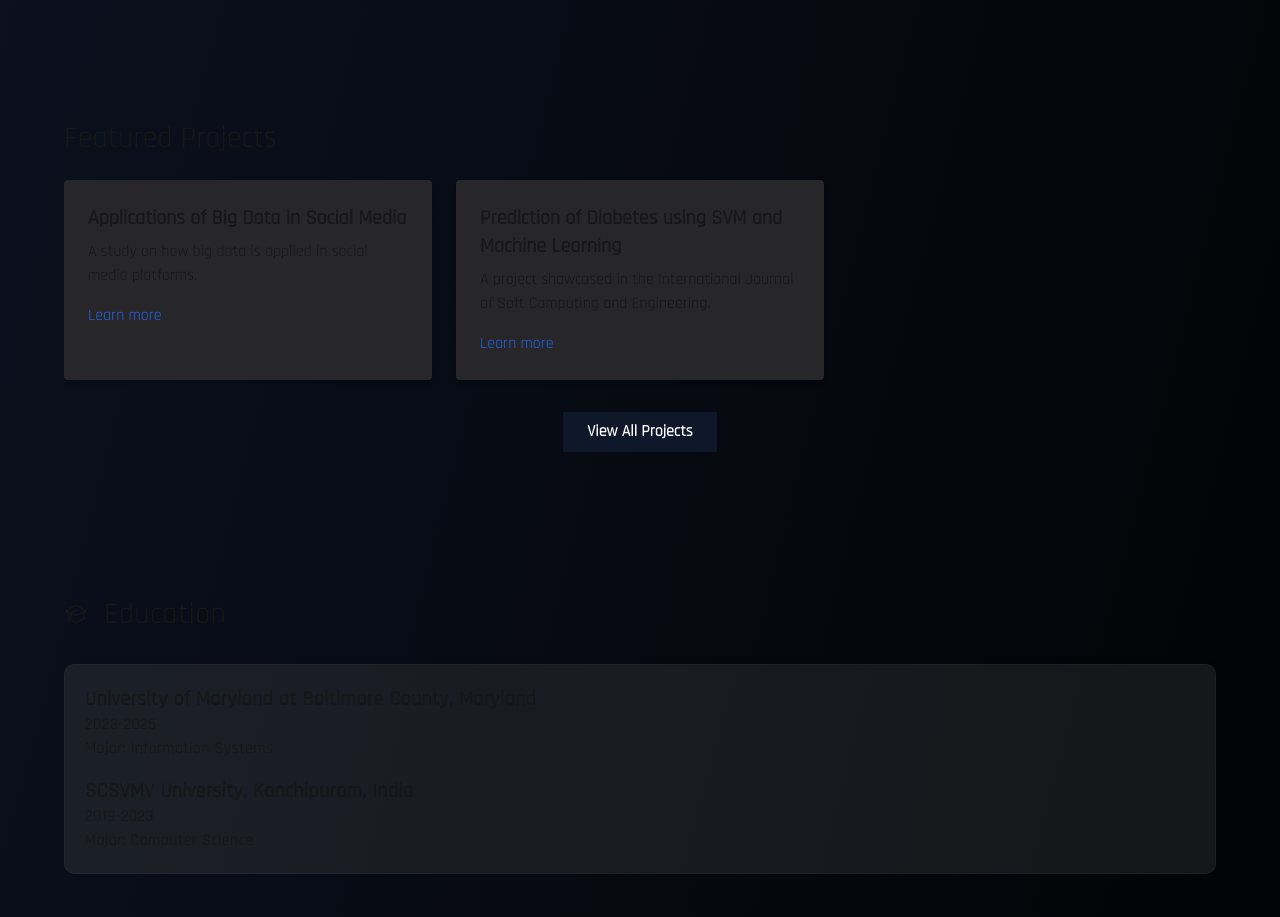
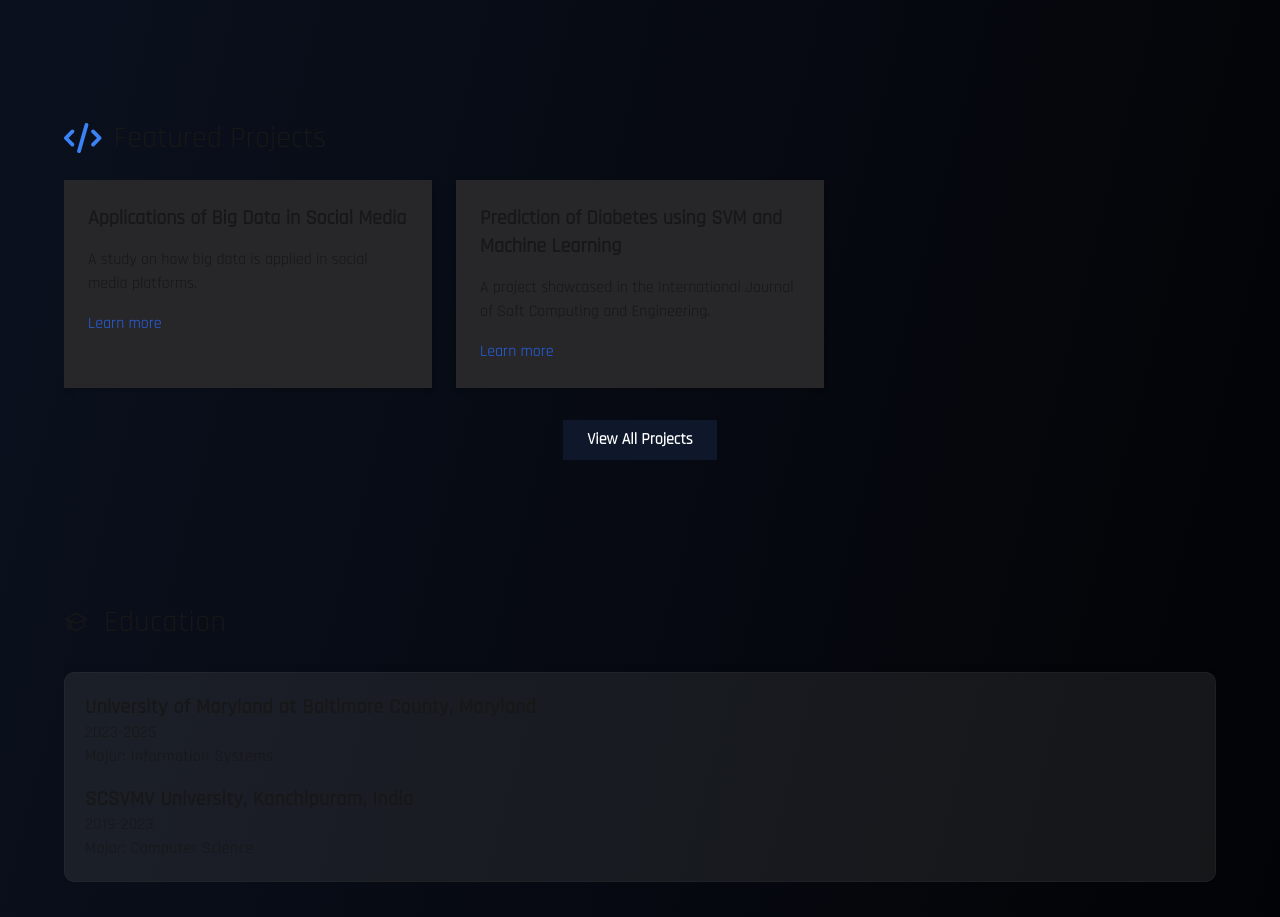
Before and after one commit to SrikarSistla08/MyPortfolio, a Next.js app: page / in a window 1280 px wide. Shown: the part 2780-3697 px from the top of the page. Built offline with nearby package versions, Linux system fonts and the light colour scheme; a web font is replaced by a local one.

Commit message:
Added  changes for projects

```diff
--- a/package.json
+++ b/package.json
@@ -10,6 +10,9 @@
   },
   "dependencies": {
     "@fortawesome/fontawesome": "^1.1.8",
+    "@fortawesome/fontawesome-svg-core": "^6.7.2",
+    "@fortawesome/free-solid-svg-icons": "^6.7.2",
+    "@fortawesome/react-fontawesome": "^0.2.2",
     "framer-motion": "^12.5.0",
     "instafeed.js": "^2.0.0",
     "next": "^15.1.7",
--- a/src/components/ProjectsShowcase.tsx
+++ b/src/components/ProjectsShowcase.tsx
@@ -1,18 +1,38 @@
 import React from 'react';
 import Link from 'next/link';
 import { projectsData } from './Projects/projects';
+import { FontAwesomeIcon } from '@fortawesome/react-fontawesome';
+import { faCode } from '@fortawesome/free-solid-svg-icons';
 
 const ProjectsShowcase: React.FC = () => {
   const featuredProjects = projectsData.slice(0, 3); // Display only the first 3 projects
 
+  // const getProjectIcon = (index: number) => {
+  //   switch (index) {
+  //     case 0:
+  //       return faCode;
+  //     case 1:
+  //       return faLaptopCode;
+  //     case 2:
+  //       return faMobileAlt;
+  //     default:
+  //       return faCode;
+  //   }
+  // };
+
   return (
     <section className="mb-12">
-      <h2 className="text-3xl mb-6">Featured Projects</h2>
+      <div className="flex items-center mb-6">
+        <FontAwesomeIcon icon={faCode} className="text-blue-500 text-3xl mr-3" />
+        <h2 className="text-3xl">Featured Projects</h2>
+      </div>
       <div className="grid grid-cols-1 md:grid-cols-2 lg:grid-cols-3 gap-6">
         {featuredProjects.map((project, index) => (
-          <div key={index} className="bg-zinc-800 rounded shadow-md overflow-hidden">
+          <div key={index} className="bg-zinc-800 rounded shadow-md overflow-hidden rounded-lg shadow-lg hover:shadow-xl hover:shadow-blue-800/30 transition duration-300">
             <div className="p-6">
-              <h3 className="text-xl font-semibold mb-2">{project.title}</h3>
+              <div className="flex items-center mb-4">
+                <h3 className="text-xl font-semibold">{project.title}</h3>
+              </div>
               <p className="text-white-600 mb-4">{project.description}</p>
               <a
                 href={project.link}
```
Also changed, not shown: 1 other file (tests, documents, lock files or other folders).
